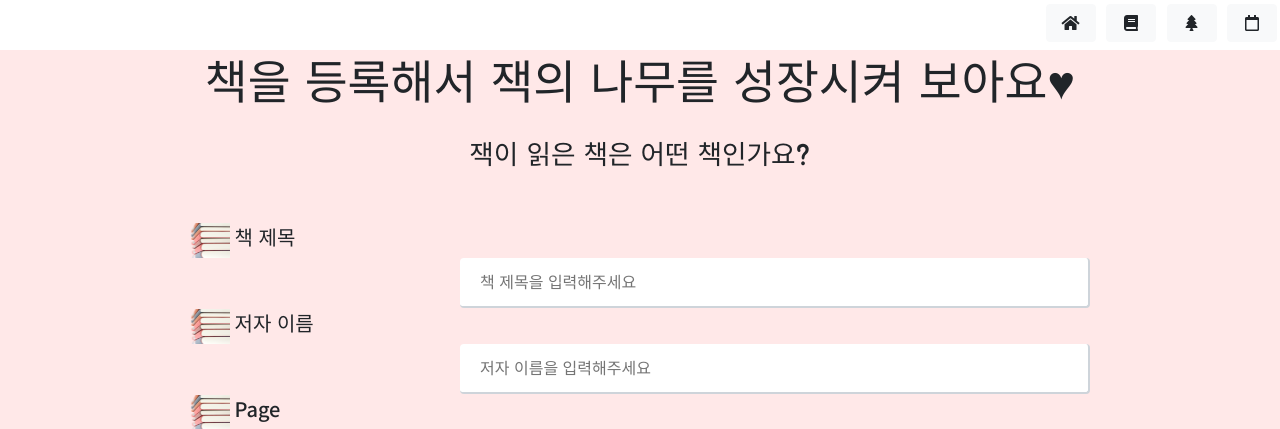
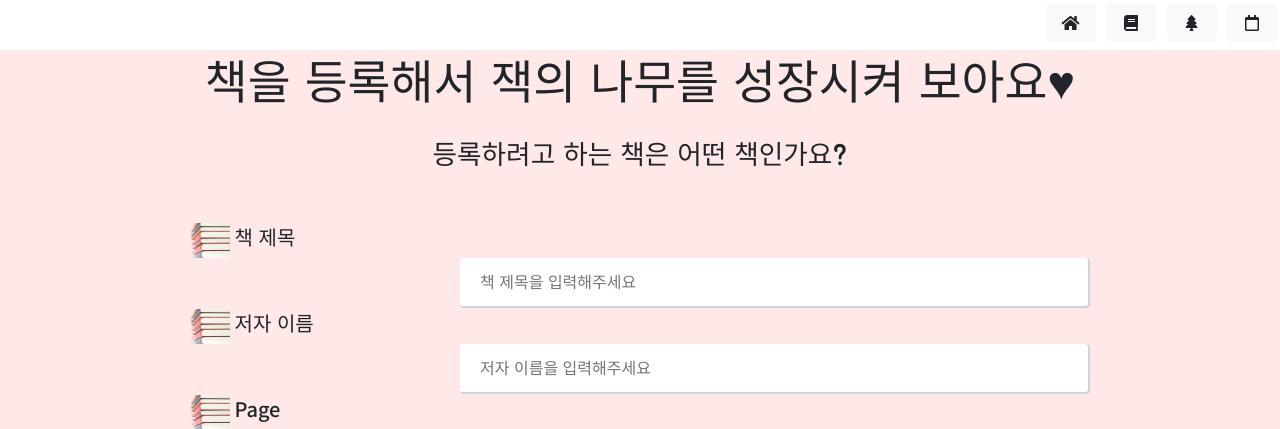
Before and after one commit to kmj931104/jack_and_booktree_project, a Flask app: page /booksadd in a window 1280 px wide; the page is wider, and only the part inside the window is pictured. Shown: the top 429 px of that part. Run offline with Flask 2, Linux system fonts and the light colour scheme; some libraries are stand-ins or nearby versions; some web fonts are replaced.

Commit message:
책나무 등록_13
페이지 소개 약간 수정

```diff
--- a/templates/booktree_add.html
+++ b/templates/booktree_add.html
@@ -202,7 +202,7 @@
         </div>
         <div id="adding_book_page" class="wrap">
             <p class="fontHead"> 책을 등록해서 잭의 나무를 성장시켜 보아요♥</p>
-            <p class="fontHead" style="font-size: 20pt;"> 잭이 읽은 책은 어떤 책인가요?</p>
+            <p class="fontHead" style="font-size: 20pt;"> 등록하려고 하는 책은 어떤 책인가요?</p>
             <div id="add_book" class="add-box">
                 <div id="book-infos">
                     <div>
```
